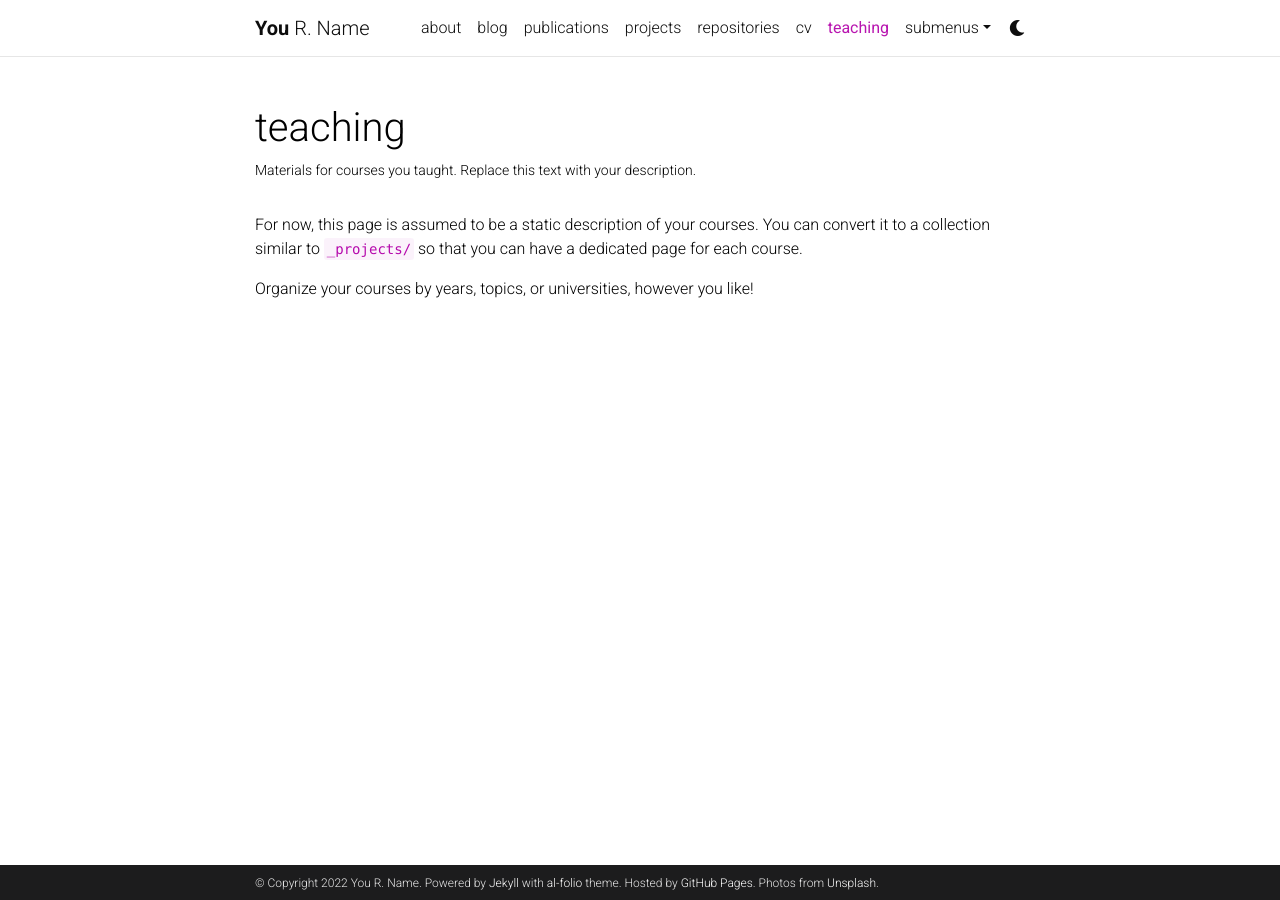
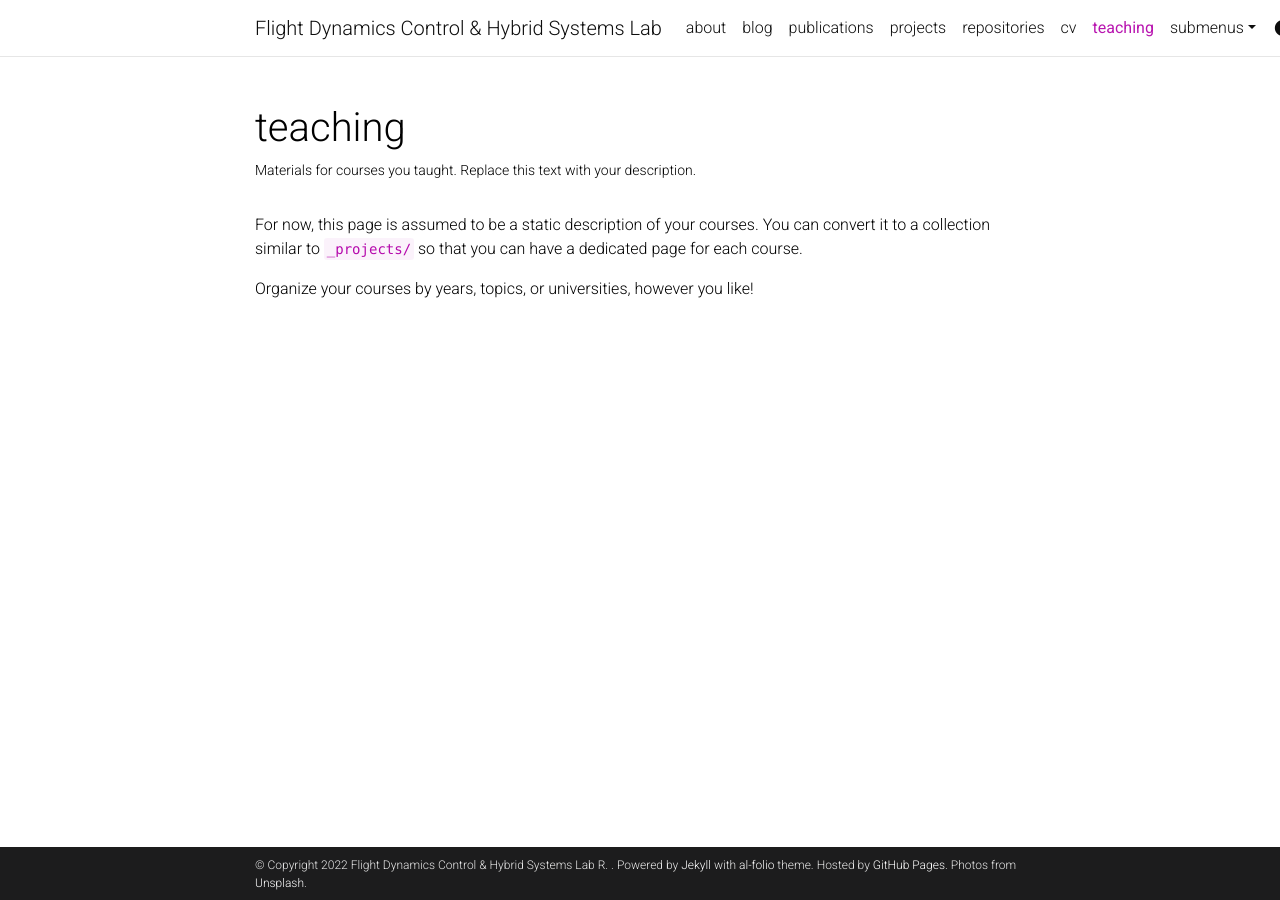
Before and after one commit to hsparkastro/fdchsl, a Jekyll site: the page built from _pages/teaching.md, in a window 1280 px wide. Built offline with Jekyll 4.4.1, drawn with Linux system fonts in a browser that asks for light colours; comment, search, counter and statistics services are not loaded; a style sheet for code colours, icons or effects is not loaded.

Commit message:
Update _config.yml

```diff
--- a/_config.yml
+++ b/_config.yml
@@ -2,11 +2,11 @@
 # Site settings
 # -----------------------------------------------------------------------------
 
-title: blank # the website title (if blank, full name will be used instead)
-first_name: You
+title: Flight Dynamics Control & Hybrid Systems Lab # the website title (if blank, full name will be used instead)
+first_name: Flight Dynamics Control & Hybrid Systems Lab
 middle_name: R.
-last_name: Name
-email: you@example.com
+last_name:
+email: hs.park.astro@gmail.com
 description: > # the ">" symbol means to ignore newlines until "footer_text:"
   A simple, whitespace theme for academics. Based on [*folio](https://github.com/bogoli/-folio) design.
 footer_text: >
@@ -18,8 +18,8 @@ keywords: jekyll, jekyll-theme, academic-website, portfolio-website  # add your
 lang: en # the language of your site (for example: en, fr, cn, ru, etc.)
 icon: ⚛️  # the emoji used as the favicon (alternatively, provide image name in /assets/img/)
 
-url: https://alshedivat.github.io # the base hostname & protocol for your site
-baseurl: /al-folio # the subpath of your site, e.g. /blog/
+url: https://hsparkastro.github.io # the base hostname & protocol for your site
+baseurl: /fdchsl # the subpath of your site, e.g. /blog/
 last_updated: false # set to true if you want to display last updated in the footer
 impressum_path:  # set to path to include impressum link in the footer, use the same path as permalink in a page, helps to conform with EU GDPR
 
```
